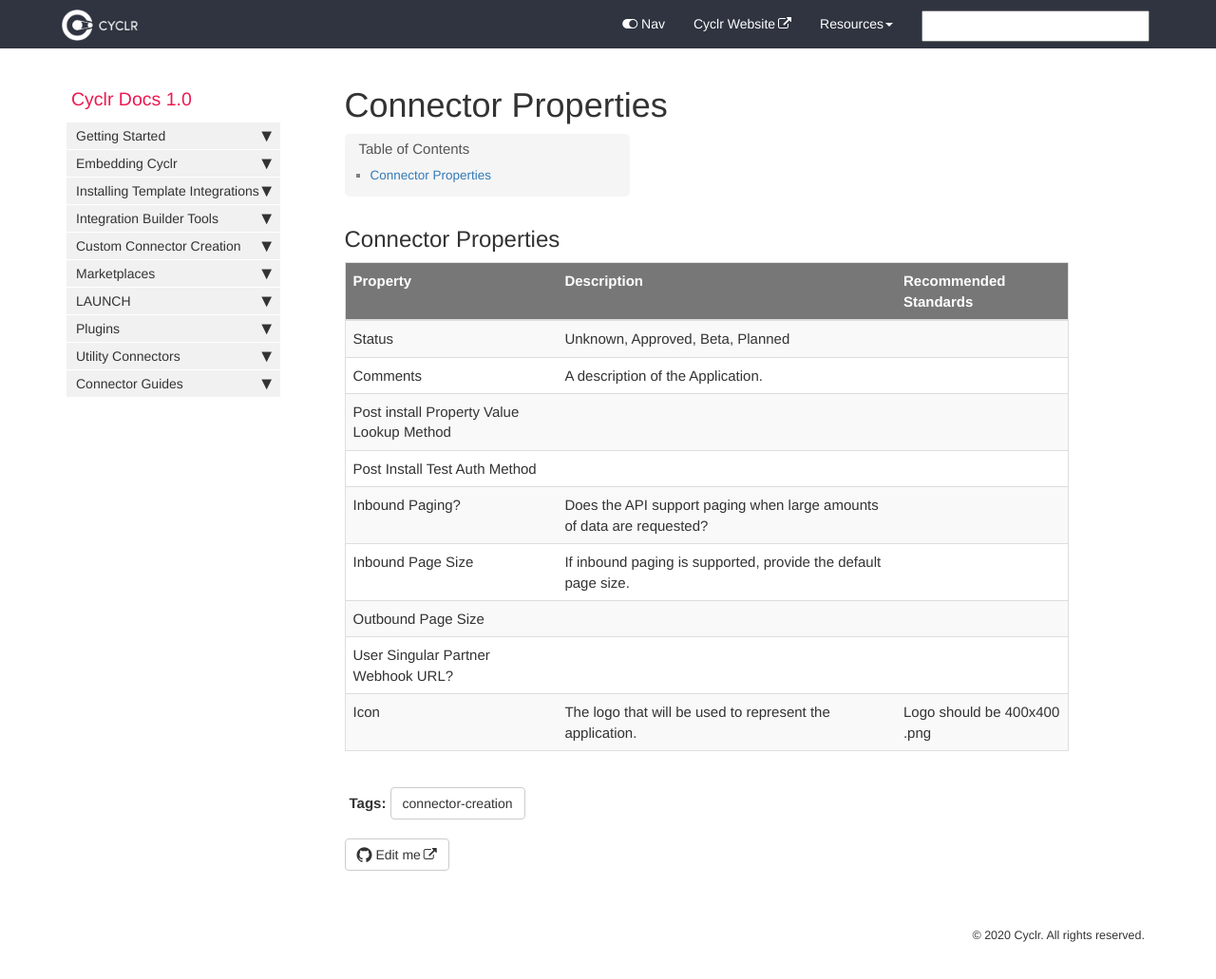
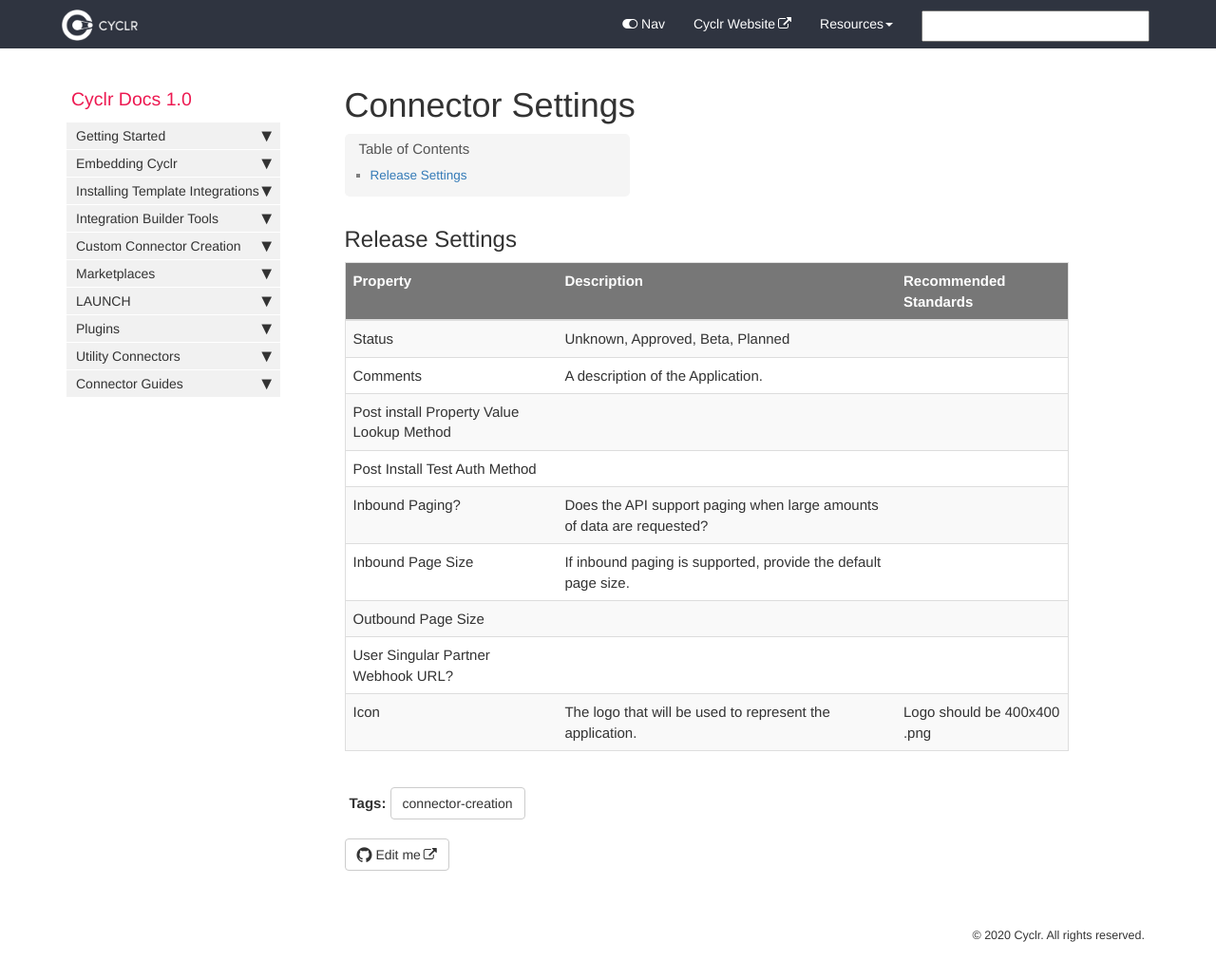
Before and after one commit to sneakysneak/docs, a Jekyll site: the page built from pages/custom-connectors/2-settings.md, in a window 1280 px wide and 1055 px high. Shown: the top 1031 px of the window at 95% size. Built offline with Jekyll 4.4.1, drawn with Linux system fonts in a browser that asks for light colours; nearby versions of some CDN libraries; comment, search, counter and statistics services are not loaded.

Commit message:
Update and rename 2-properties.md to 2-settings.md

```diff
--- a/pages/custom-connectors/2-properties.md
+++ b/pages/custom-connectors/2-settings.md
@@ -1,11 +1,11 @@
 ---
-title: Connector Properties
+title: Connector Settings
 sidebar: cyclr_sidebar
-permalink: connector-properties
+permalink: connector-settings
 tags: [connector-creation]
 ---
 
-## Connector Properties
+## Release Settings
 
 | Property | Description | Recommended Standards |
 | --- | --- | --- |
```
